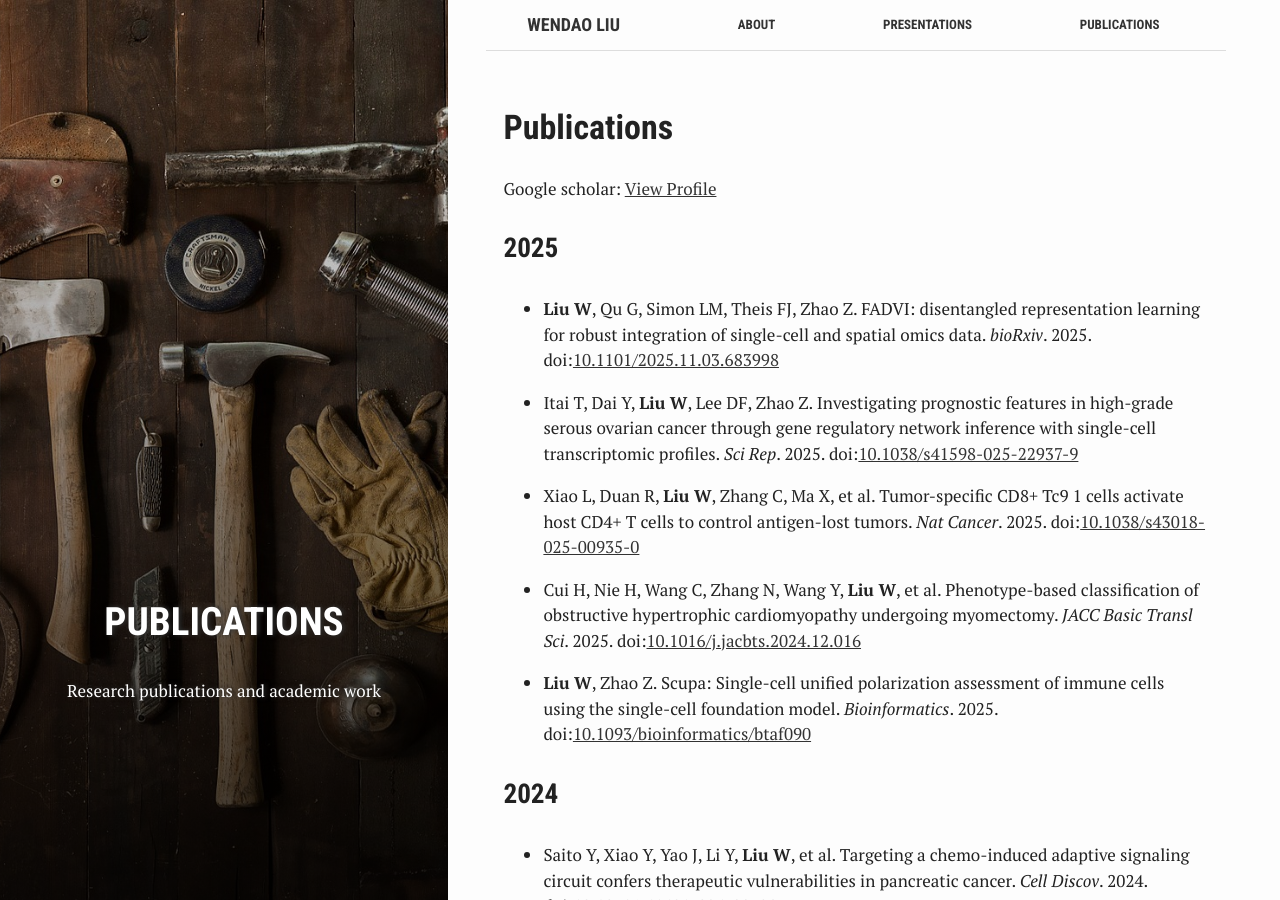
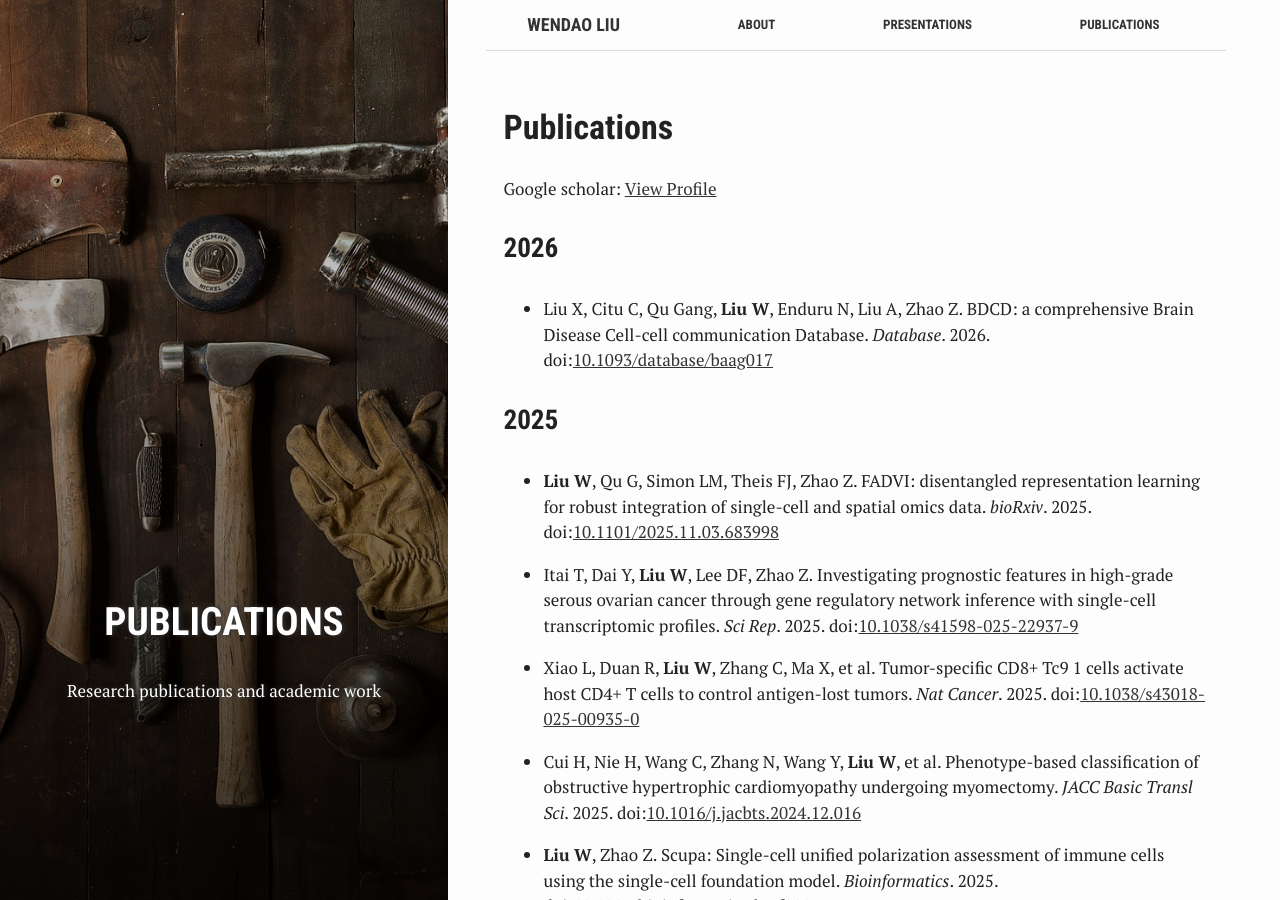
Before and after one commit to liuwd15/liuwd15.github.io, a Jekyll site: the page built from publications.md, in a window 1280 px wide and 900 px high. Built offline with Jekyll 4.4.1, drawn with Linux system fonts in a browser that asks for light colours.

Commit message:
update 2026.4

```diff
--- a/publications.md
+++ b/publications.md
@@ -12,6 +12,9 @@ active: publications
 
 Google scholar: [View Profile](https://scholar.google.com/citations?user=tSspDo0AAAAJ)
 
+### 2026
+
+- Liu X, Citu C, Qu Gang, **Liu W**, Enduru N, Liu A, Zhao Z. BDCD: a comprehensive Brain Disease Cell-cell communication Database. *Database*. 2026. doi:[10.1093/database/baag017](https://doi.org/10.1093/database/baag017)
 
 ### 2025
 
```
Also changed, not shown: about.md (+1 -1 lines).
